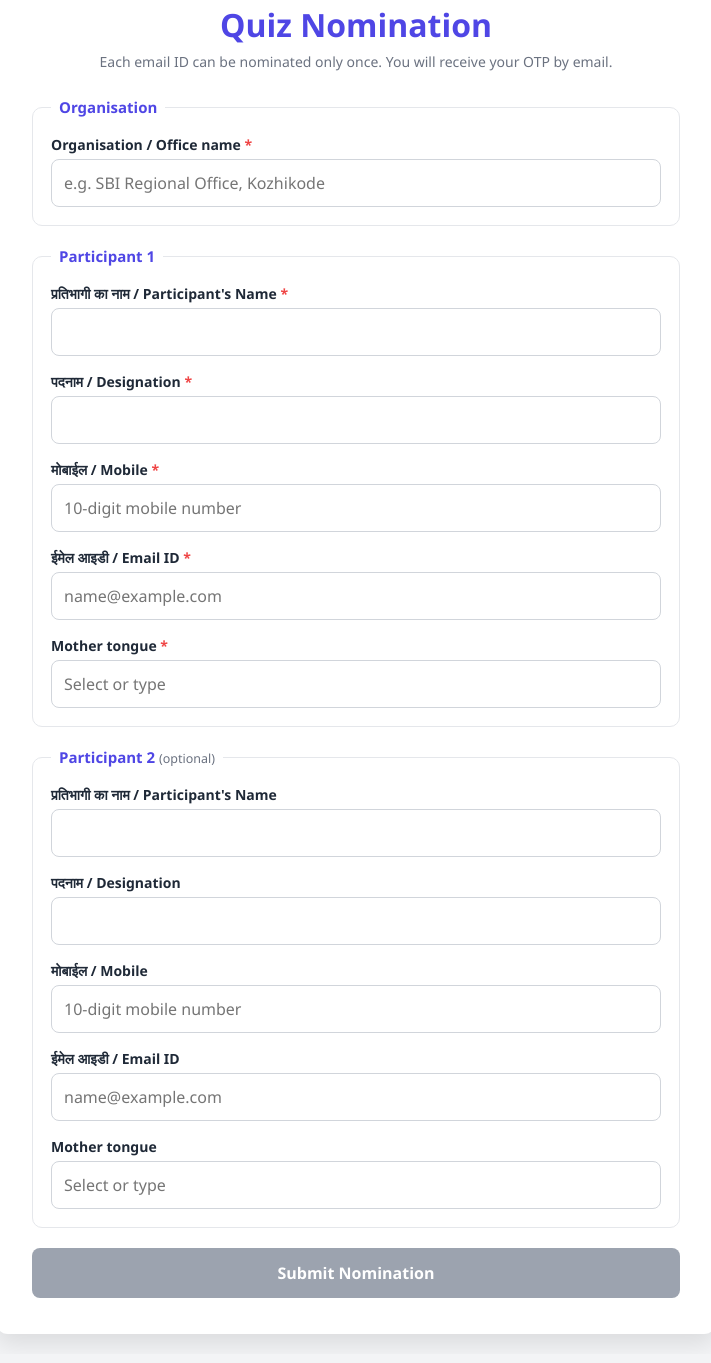
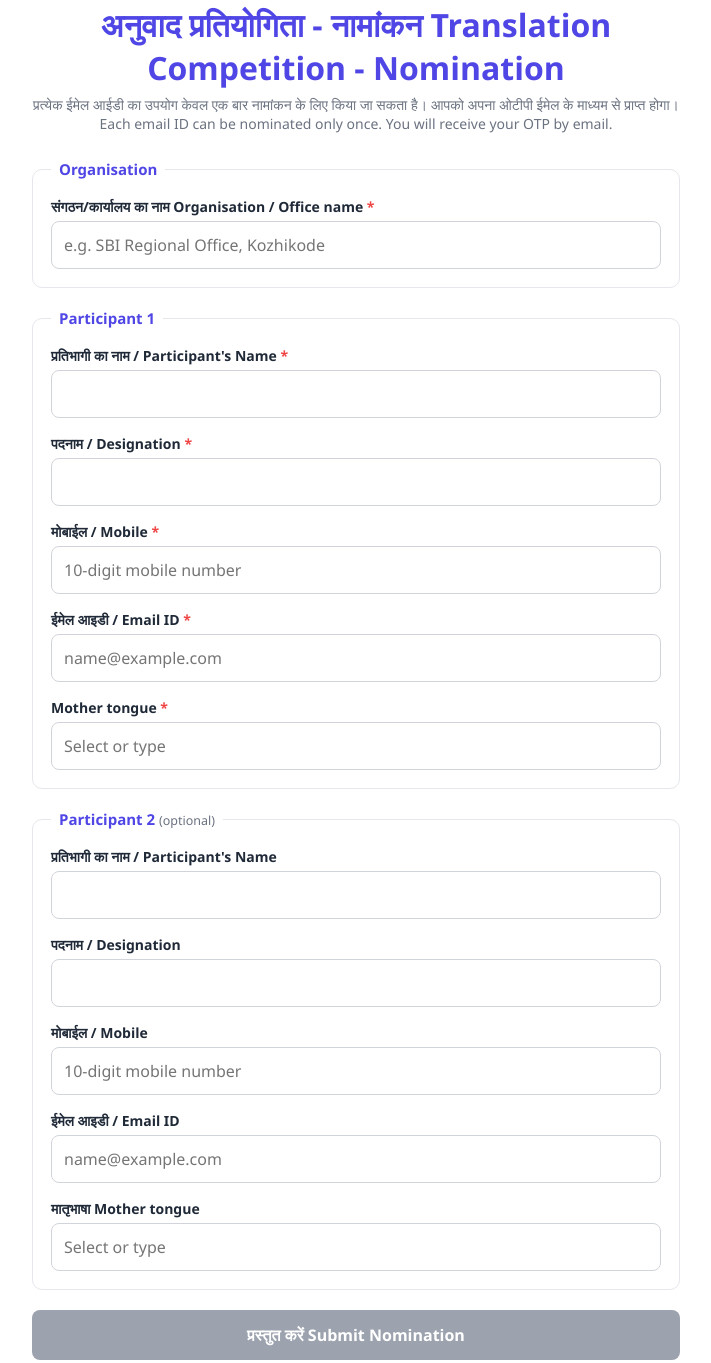
Before and after one commit to tolictcr-sys/anuvad26, a plain HTML site: page nomination.html in a window 1280 px wide. Shown: the part 53-1416 px from the top of the page, without its empty margins (284-995 px from the left). Drawn offline with Linux system fonts and the light colour scheme.

Commit message:
Update nomination.html

```diff
--- a/nomination.html
+++ b/nomination.html
@@ -47,15 +47,15 @@
 
 <div class="container">
     <div id="form-view">
-        <h1>Quiz Nomination</h1>
-        <p class="sub">Each email ID can be nominated only once. You will receive your OTP by email.</p>
+        <h1>अनुवाद प्रतियोगिता - नामांकन Translation Competition -  Nomination</h1>
+        <p class="sub"> प्रत्येक ईमेल आईडी का उपयोग केवल एक बार नामांकन के लिए किया जा सकता है। आपको अपना ओटीपी ईमेल के माध्यम से प्राप्त होगा।<br> Each email ID can be nominated only once. You will receive your OTP by email.</p>
 
         <div class="form-error" id="form-error"></div>
 
         <fieldset>
             <legend>Organisation</legend>
             <div class="field">
-                <label for="org">Organisation / Office name <span class="req">*</span></label>
+                <label for="org">संगठन/कार्यालय का नाम Organisation / Office name <span class="req">*</span></label>
                 <input type="text" id="org" placeholder="e.g. SBI Regional Office, Kozhikode">
             </div>
         </fieldset>
@@ -105,7 +105,7 @@
                 <div class="msg" id="e2-msg"></div>
             </div>
             <div class="field">
-                <label for="p2MT">Mother tongue</label>
+                <label for="p2MT">मातृभाषा Mother tongue</label>
                 <input type="text" id="p2MT" list="languages" placeholder="Select or type">
             </div>
         </fieldset>
@@ -118,11 +118,11 @@
             <option value="Urdu"><option value="Konkani"><option value="Other">
         </datalist>
 
-        <button id="submit-btn" disabled>Submit Nomination</button>
+        <button id="submit-btn" disabled>प्रस्तुत करें Submit Nomination</button>
     </div>
 
     <div id="success">
-        <h1>Nomination Received ✓</h1>
+        <h1>नामांकन प्राप्त <br> Nomination Received ✓</h1>
         <p>Thank you. Your OTP has been sent to the email ID(s) you entered.</p>
         <p style="color: var(--muted); font-size: 14px;">If you do not see it within a few minutes, please check your Spam folder.</p>
     </div>
```
